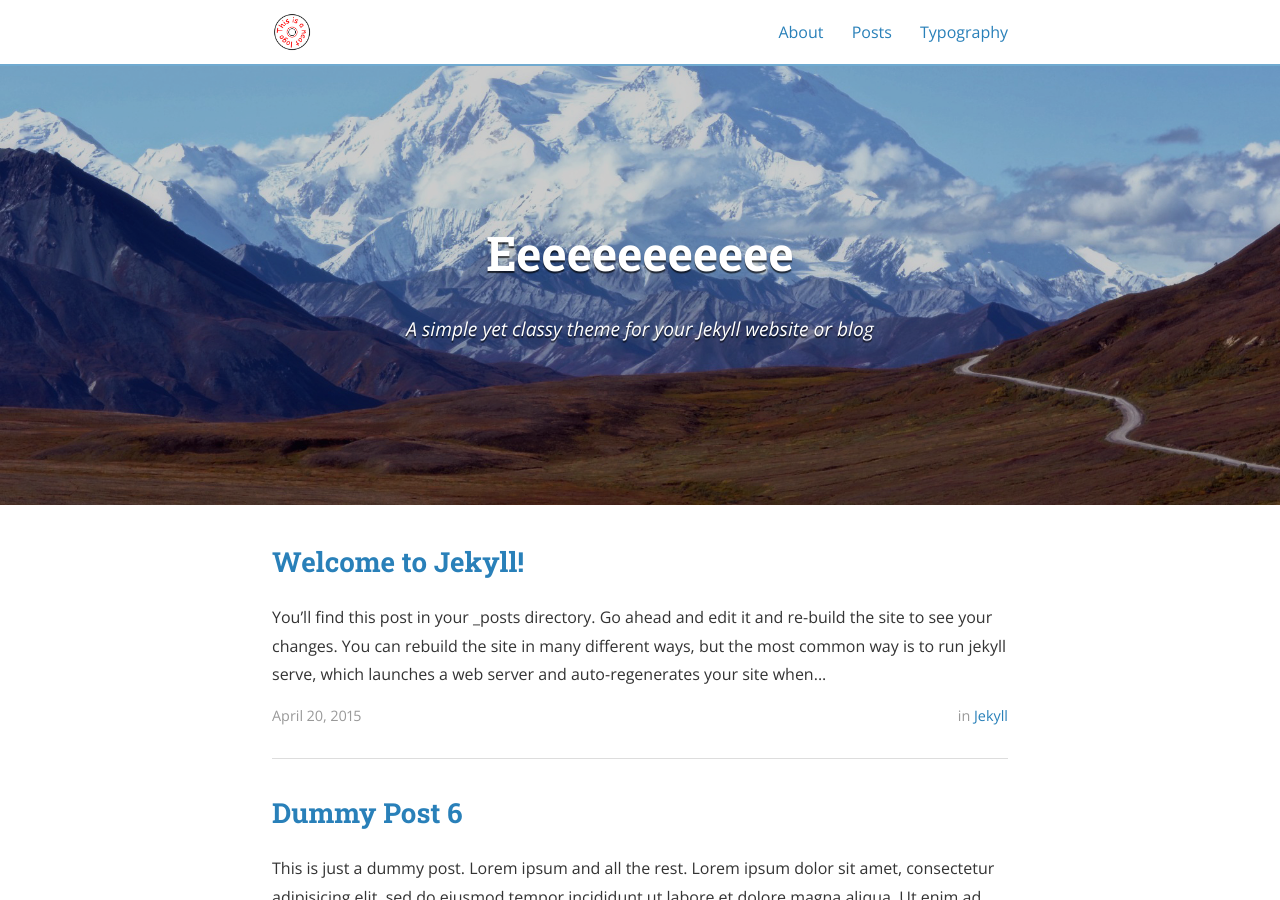
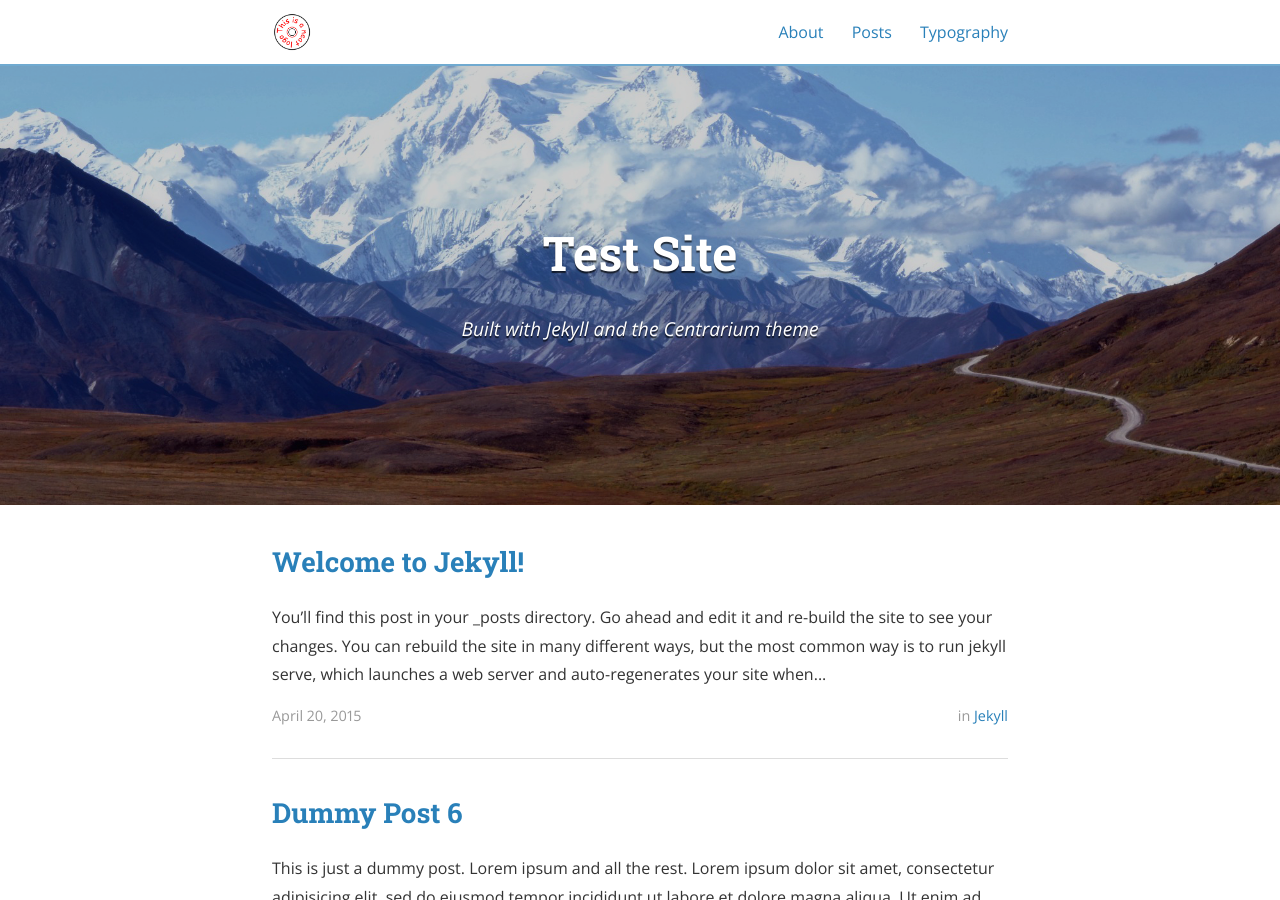
Before and after one commit to henrymajka/henrymajka, a Jekyll site: the page built from index.html, in a window 1280 px wide and 900 px high. Built offline with Jekyll 4.4.1, drawn with Linux system fonts in a browser that asks for light colours; nearby versions of some CDN libraries; the list of posts is cut into pages by our own code; some of the changed text lies outside the part shown.

Commit message:
Updated site title, etc.

```diff
--- a/_config.yml
+++ b/_config.yml
@@ -9,12 +9,12 @@ exclude:
   - "/vendor/"
 
 # Site settings
-title: Eeeeeeeeeeee
-subtitle: "A simple yet classy theme for your Jekyll website or blog"
-email: blcentra@gmail.com
-name: Ben Centra
+title: Test Site
+subtitle: "Built with Jekyll and the Centrarium theme"
+email: ham@ham.sandwich
+name: Hambus
 description: >
-  A simple yet classy theme for your Jekyll website or blog.
+  A simple test site to learn how Jekyll works.
 # Base URL of site (i.e. /blog). It should always start with a slash,
 # and never end with a slash. Set it to a blank value if hosting at the
 # root of your server.
```
